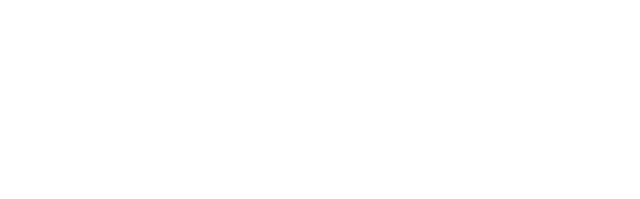
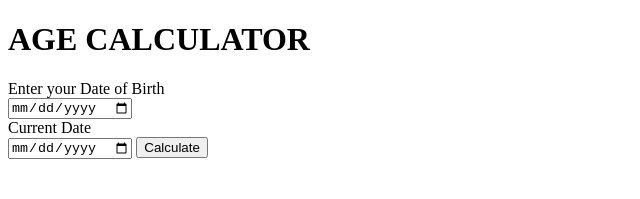
Before and after one commit to AsmaraHassan/classTask-05, a plain HTML site: page index.html in a window 1280 px wide. Shown: the whole page, without its empty margins (0-640 px from the left). Drawn offline with Linux system fonts and the light colour scheme.

Commit message:
structure of age calculator

```diff
--- a/index.html
+++ b/index.html
@@ -5,7 +5,40 @@
     <meta name="viewport" content="width=device-width, initial-scale=1.0">
     <title>Class Task</title>
 </head>
-<body>
+    <body>
+        <div class="container">
+            <header>
+                <h1>AGE CALCULATOR</h1>
+            </header>
 
+            <div>
+                <label>Enter your Date of Birth</label><br>
+                <input id="inputDob"
+                       type="date"
+                       value="2000/01/01" />
+
+
+                       <br />
+
+            <div>
+                <label>Current Date</label><br>
+                <input id="calculatedate"
+                       type="date"
+                       value="" />
+
+            <button type="button"
+            onclick="getDOB()">
+        Calculate
+    </button>
+    <br />
+    <div id="currentAge"></div>
+            </div>
+            <br />
+            </div>
+            <br />
+
+
+
+    <script src="./script.js"></script>
 </body>
 </html>
--- a/script.js
+++ b/script.js
@@ -0,0 +1,9 @@
+function calculateAge() {
+    //  birthdate yeh lyga
+    var birthDate = new Date(document.getElementById('birthdate').value);
+    var New = new Date();
+// ab age ko calculate karna hai Given date - Date of birth.
+  var age = today.getFullYear() - birthDate.getFullYear();
+var monthDifference = today.getMonth() - birthDate.getMonth();
+
+}
```
